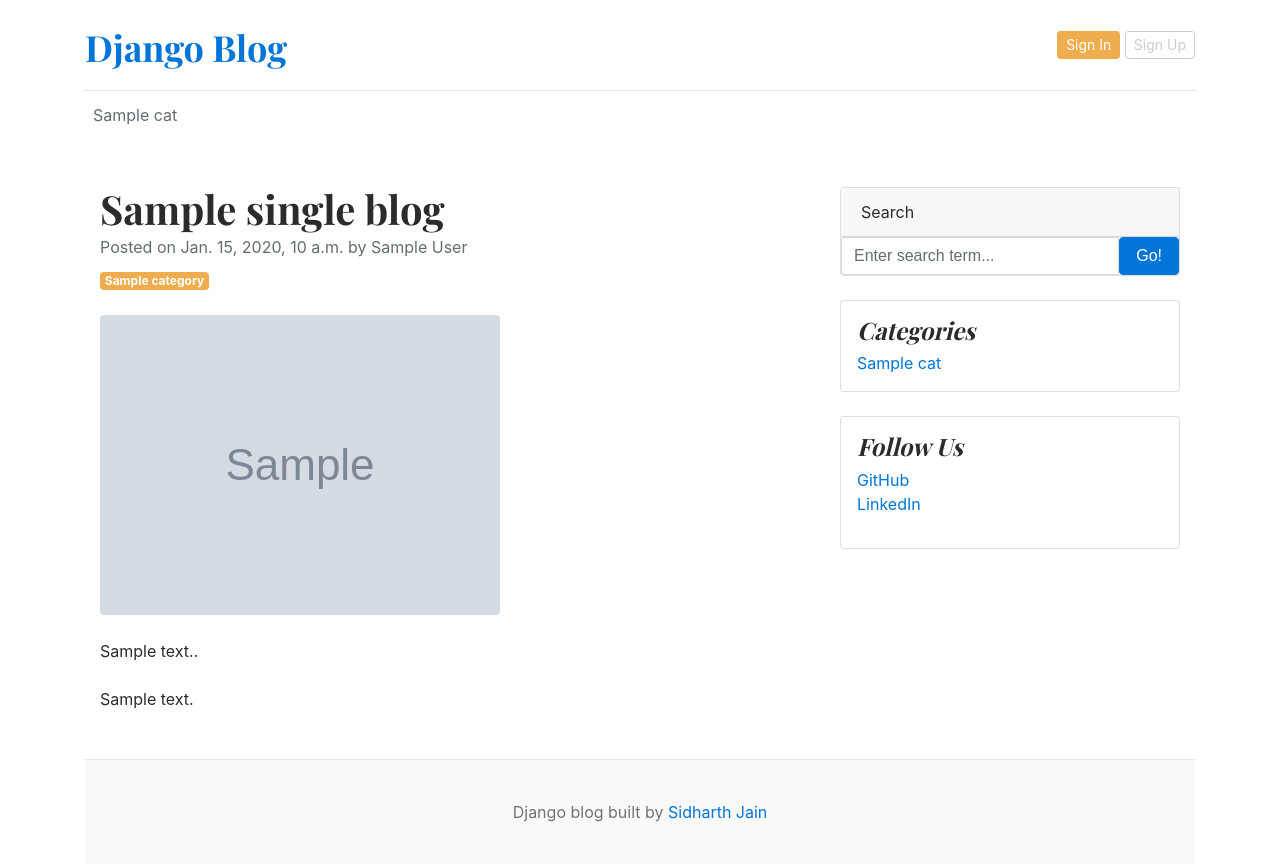
After one commit to paras9sid/blog_live_project, a Django app: template templates/blogs.html in a window 1280 px wide. The commit adds this page. Run offline with Django 5.2, Linux system fonts and the light colour scheme; the template is opened without the code that fills it: most values are stand-ins (such as "Sample title", 1, 10 or a date in 2020); grey boxes marked "Sample" are stand-in pictures.

Commit message:
single blog page func. implemented

```diff
--- a/blog_main/urls.py
+++ b/blog_main/urls.py
@@ -25,4 +25,5 @@ urlpatterns = [
     path('admin/', admin.site.urls),
     path('',views.home,name='home'),
     path('category/',include('blog_app.urls')),
+    path('<slug:slug>/',views.blogs,name='blogs'),
 ] + static( settings.MEDIA_URL, document_root=settings.MEDIA_ROOT)
--- /dev/null
+++ b/templates/blogs.html
@@ -0,0 +1,69 @@
+{% extends 'base.html' %}
+
+{% block content %}
+
+<!-- Page content-->
+<div class="container mt-5">
+    <div class="row">
+        <div class="col-lg-8">
+            <!-- Post content-->
+            <article>
+                <!-- Post header-->
+                <header class="mb-4">
+                    <!-- Post title-->
+                    <h1 class="fw-bolder mb-1">{{single_blog.title}}</h1>
+                    <!-- Post meta content-->
+                    <div class="text-muted fst-italic mb-2">Posted on {{single_blog.created_at}} by {{single_blog.author}}</div>
+                    <!-- Post category-->
+                    <a class="badge bg-warning text-decoration-none text-light" href="#!">{{single_blog.category}}</a>
+                </header>
+                <!-- Preview image figure-->
+                <figure class="mb-4"><img class="img-fluid rounded" src="{{ single_blog.featured_image.url }}" alt="..." /></figure>
+                <!-- Post content-->
+                <section class="mb-5">
+                    <p class="fs-5 mb-4">{{single_blog.short_description}}.</p>
+                    <p class="fs-5 mb-4">{{single_blog.blog_body}}</p>
+                    </section>
+            </article>
+        </div>
+        <!-- Side widgets-->
+        <div class="col-lg-4">
+            <!-- Search widget-->
+            <div class="card mb-4">
+                <div class="card-header">Search</div>
+                <div class="card-body">
+                    <div class="input-group">
+                        <input class="form-control" type="text" placeholder="Enter search term..." aria-label="Enter search term..." aria-describedby="button-search" />
+                        <button class="btn btn-primary" id="button-search" type="button">Go!</button>
+                    </div>
+                </div>
+            </div>
+            <!-- Categories widget-->
+            <div class="card mb-4 p-3">
+                <h4 class="font-italic">Categories</h4>
+                <div class="card-body">
+                    <div class="row">
+                        <div class="col-sm-6">
+                            <ul class="list-unstyled mb-0">
+                                {% for cat in categories %}
+                                <li><a href="{% url 'posts_by_category' cat.pk %}">{{cat.category_name}}</a></li>
+                                {% endfor %}
+                            </ul>
+                        </div>
+
+                    </div>
+                </div>
+            </div>
+            <!-- Side widget-->
+            <div class="card mb-4 p-3">
+                <h4 class="font-italic">Follow Us</h4>
+                <ol class="list-unstyled">
+                    <li><a href="#">GitHub</a></li>
+                    <li><a href="#">LinkedIn</a></li>
+                </ol>
+            </div>
+        </div>
+    </div>
+</div>
+
+{% endblock %}
--- a/templates/home.html
+++ b/templates/home.html
@@ -9,7 +9,7 @@
         <div class="col-md-8 px-0">
           <h1 class="display-4 font-italic">{{post.title}}</h1>
           <p class="lead my-3">{{post.short_description | truncatewords:10}}</p>
-          <p class="lead mb-0"><a href="#" class="text-white font-weight-bold">Continue reading...</a></p>
+          <p class="lead mb-0"><a href="{% url 'blogs' post.slug %}" class="text-white font-weight-bold">Continue reading...</a></p>
         </div>
     </div>
   {% endif %}
@@ -24,7 +24,7 @@
       <div class="col-md-6">
         <div class="card border-0" >
           <div class="card-body">
-            <h3>{{post.title}}</h3>
+            <h3><a href="{% url 'blogs' post.slug %}" class="text-dark">{{post.title}}</a></h3>
             <!-- timesince for displaying time in minuted -- not proper time created post -->
             <small class="mb-1 text-muted">{{post.created_at | timesince}} ago | {{post.author}}</small>
             <p class="card-text">{{post.short_description | truncatewords:10 }}</p>
@@ -45,7 +45,7 @@
         {%for post in posts %}
           <div class="card border-0" >
             <div class="card-body">
-              <h3>{{post.title}}</h3>
+              <h3><a href="{% url 'blogs' post.slug %}" class="text-dark">{{post.title}}</a></h3>
               <!-- timesince for displaying time in minuted -- not proper time created post -->
               <small class="mb-1 text-muted">{{post.created_at | timesince}} ago | {{post.author}}</small>
               <p class="card-text">{{post.short_description | truncatewords:10}}</p>
```
Also changed, not shown: blog_app/views.py (+9 -0 lines), templates/posts_by_category.html (+4 -4 lines).
